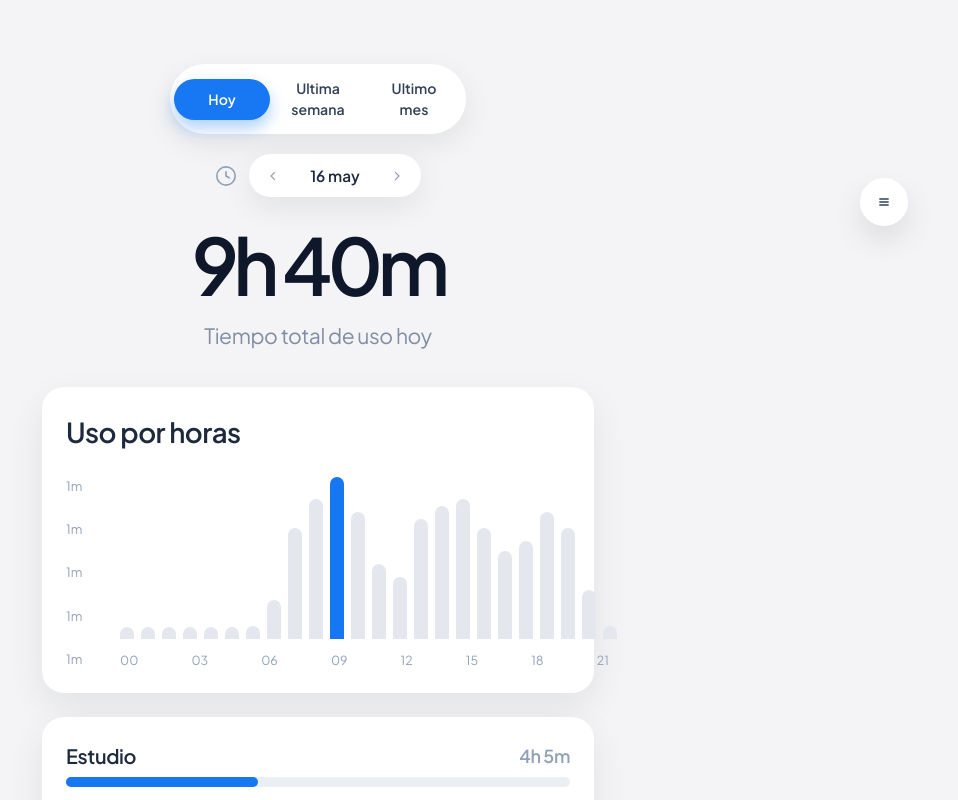
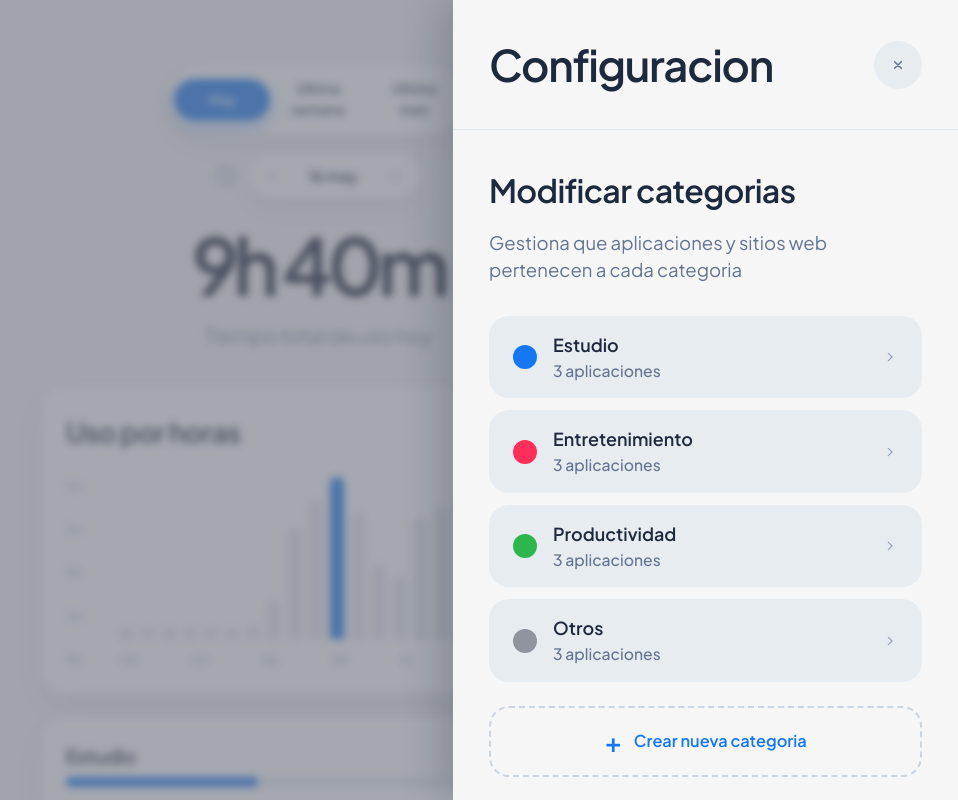
Before and after one commit to 14tomass/activityUI, a React (Vite) app: page / in a window 1280 px wide. Both pictures are taken after a click on the button 1206 px from the left and 201 px from the top of the page. Shown: the top 800 px of the page, without its empty margins (322-1280 px from the left). Built offline with nearby package versions, Linux system fonts and the light colour scheme.

Commit message:
feat: implementar UI-03 con panel lateral de configuración y ajustes en datos mock

```diff
--- a/src/features/dashboard/components/WelcomeHero.jsx
+++ b/src/features/dashboard/components/WelcomeHero.jsx
@@ -1,3 +1,4 @@
+import { useState } from 'react'
 import { dashboardOverview } from '../../../mocks/dashboard'
 
 const calendarIcon = (
@@ -25,7 +26,7 @@ const chevronLeftIcon = (
   </svg>
 )
 
-const chevronRightIcon = (
+const drawerChevronRightIcon = (
   <svg viewBox="0 0 24 24" fill="none" className="h-4 w-4">
     <path
       d="M9.5 6.5L15 12l-5.5 5.5"
@@ -48,10 +49,39 @@ const menuIcon = (
   </svg>
 )
 
+const closeIcon = (
+  <svg viewBox="0 0 24 24" fill="none" className="h-5 w-5">
+    <path
+      d="M8 8L16 16M16 8L8 16"
+      stroke="currentColor"
+      strokeWidth="1.8"
+      strokeLinecap="round"
+    />
+  </svg>
+)
+
+const chevronRightIcon = (
+  <svg viewBox="0 0 24 24" fill="none" className="h-5 w-5">
+    <path
+      d="M9.5 6.5L15 12l-5.5 5.5"
+      stroke="currentColor"
+      strokeWidth="1.8"
+      strokeLinecap="round"
+      strokeLinejoin="round"
+    />
+  </svg>
+)
+
 function WelcomeHero() {
+  const [isSettingsOpen, setIsSettingsOpen] = useState(false)
+
   return (
     <section className="relative flex w-full max-w-[1180px] justify-center">
-      <div className="w-full max-w-[552px] px-4 text-center sm:px-0">
+      <div
+        className={`w-full max-w-[552px] px-4 text-center transition-[filter,opacity] duration-300 sm:px-0 ${
+          isSettingsOpen ? 'opacity-60 blur-[2.4px]' : 'opacity-100'
+        }`}
+      >
         <div className="mx-auto flex w-full max-w-[296px] items-center rounded-full bg-white p-1 shadow-[0_10px_30px_rgba(15,23,42,0.08)]">
           {dashboardOverview.timeRanges.map((range) => (
             <button
@@ -156,10 +186,86 @@ function WelcomeHero() {
       <button
         type="button"
         aria-label="Abrir configuracion"
+        onClick={() => setIsSettingsOpen(true)}
         className="absolute right-0 top-[7.1rem] flex h-12 w-12 items-center justify-center rounded-full bg-white text-slate-700 shadow-[0_14px_30px_rgba(15,23,42,0.1)] transition hover:text-slate-900"
       >
         {menuIcon}
       </button>
+
+      {isSettingsOpen ? (
+        <>
+          <button
+            type="button"
+            aria-label="Cerrar panel de configuracion"
+            onClick={() => setIsSettingsOpen(false)}
+            className="fixed inset-0 z-30 bg-slate-900/36 backdrop-blur-[3px]"
+          />
+
+          <aside className="fixed inset-y-0 right-0 z-40 w-full max-w-[505px] bg-[#f6f6f7] shadow-[-12px_0_40px_rgba(15,23,42,0.2)]">
+            <div className="flex h-full flex-col">
+              <header className="flex items-center justify-between border-b border-slate-200 px-9 py-8">
+                <h2 className="text-[2.72rem] font-semibold tracking-[-0.03em] text-slate-800">
+                  Configuracion
+                </h2>
+                <button
+                  type="button"
+                  aria-label="Cerrar configuracion"
+                  onClick={() => setIsSettingsOpen(false)}
+                  className="flex h-12 w-12 items-center justify-center rounded-full bg-slate-200/70 text-slate-500 transition hover:text-slate-700"
+                >
+                  {closeIcon}
+                </button>
+              </header>
+
+              <div className="px-9 py-9">
+                <h3 className="text-[2rem] font-semibold tracking-[-0.02em] text-slate-800">
+                  Modificar categorias
+                </h3>
+                <p className="mt-4 text-[1.16rem] leading-[1.45] text-slate-500">
+                  Gestiona que aplicaciones y sitios web pertenecen a cada
+                  categoria
+                </p>
+
+                <div className="mt-8 space-y-3">
+                  {dashboardOverview.categories.map((category) => (
+                    <button
+                      key={category.id}
+                      type="button"
+                      className="flex w-full items-center justify-between rounded-[20px] bg-slate-200/70 px-6 py-4 text-left transition hover:bg-slate-200"
+                    >
+                      <div className="flex items-center gap-4">
+                        <span
+                          className="h-6 w-6 rounded-full"
+                          style={{ backgroundColor: category.color }}
+                        />
+                        <div>
+                          <p className="text-[1.12rem] font-semibold text-slate-800">
+                            {category.label}
+                          </p>
+                          <p className="text-[0.98rem] font-medium text-slate-500">
+                            {category.appCount} aplicaciones
+                          </p>
+                        </div>
+                      </div>
+                      <span className="text-slate-400">
+                        {drawerChevronRightIcon}
+                      </span>
+                    </button>
+                  ))}
+                </div>
+
+                <button
+                  type="button"
+                  className="mt-6 flex w-full items-center justify-center gap-3 rounded-[20px] border-2 border-dashed border-slate-300 bg-transparent px-6 py-5 text-[1.02rem] font-semibold text-[#1677f2] transition hover:border-[#8fbaf7]"
+                >
+                  <span className="text-[1.7rem] leading-none">+</span>
+                  <span>Crear nueva categoria</span>
+                </button>
+              </div>
+            </div>
+          </aside>
+        </>
+      ) : null}
     </section>
   )
 }
--- a/src/mocks/dashboard.js
+++ b/src/mocks/dashboard.js
@@ -40,6 +40,7 @@ export const dashboardOverview = {
       duration: '4h 5m',
       progress: 38,
       color: '#1677f2',
+      appCount: 3,
     },
     {
       id: 'entertainment',
@@ -47,6 +48,7 @@ export const dashboardOverview = {
       duration: '3h 0m',
       progress: 28,
       color: '#ff2f5a',
+      appCount: 3,
     },
     {
       id: 'productivity',
@@ -54,6 +56,7 @@ export const dashboardOverview = {
       duration: '1h 35m',
       progress: 15,
       color: '#2cb64d',
+      appCount: 3,
     },
     {
       id: 'others',
@@ -61,6 +64,7 @@ export const dashboardOverview = {
       duration: '1h 0m',
       progress: 9,
       color: '#8f949f',
+      appCount: 3,
     },
   ],
 }
```
Also changed, not shown: 2 other files (tests, documents, lock files or other folders).
